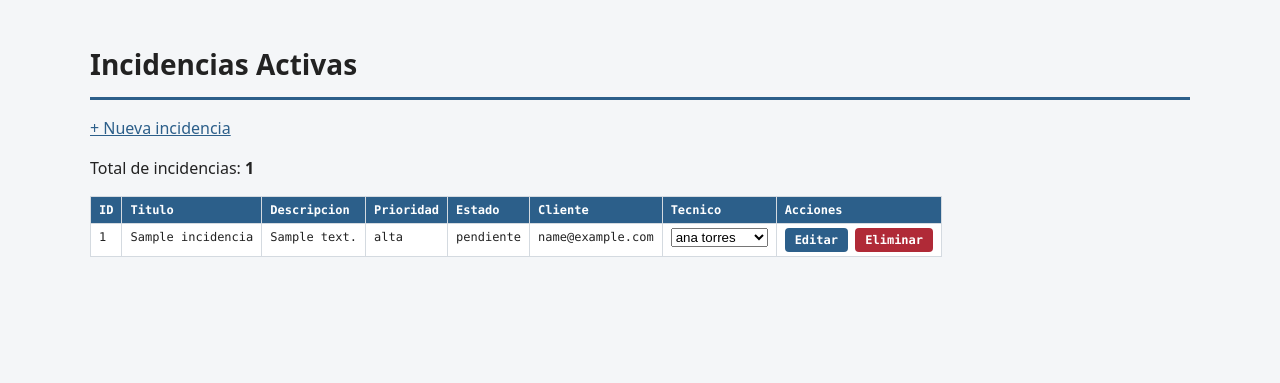
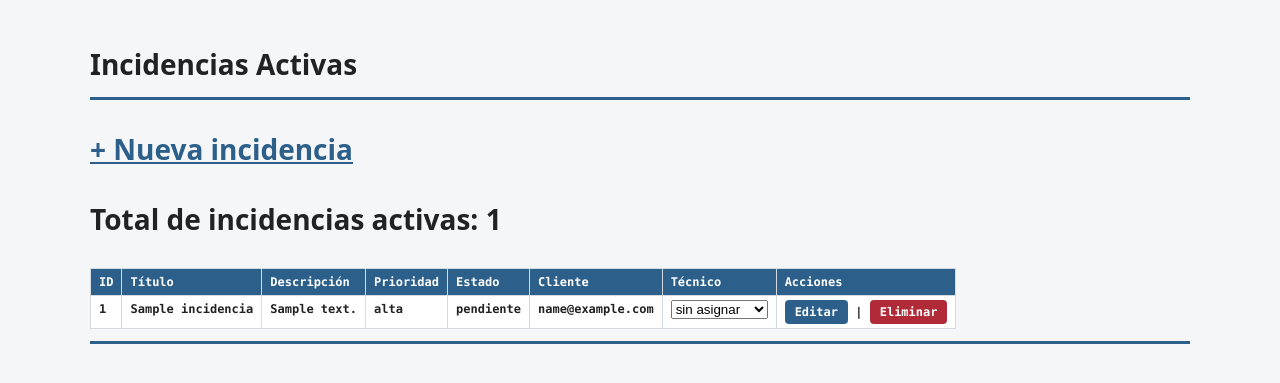
Before and after one commit to manueljesusjimenezromero-web/Miniproyecto-Taskshield, a PHP site: page / in a window 1280 px wide. Shown: the top 383 px of the page. Run offline with PHP 8.4, Linux system fonts and the light colour scheme; data comes from the database, SQL or seed files in the repository; tables that the repository leaves empty hold one stand-in row (values such as "Sample post"); a stand-in replaces the project's code that opens the database connection; some libraries are stand-ins or nearby versions.

Commit message:
Modification index.php

```diff
--- a/index.php
+++ b/index.php
@@ -2,65 +2,24 @@
 
 require_once __DIR__ . '/includes/conexion.php';
 
-// ---------------------------------------------------------------
-// Punto 4: asignacion avanzada con transaccion
-// ---------------------------------------------------------------
-if ($_SERVER['REQUEST_METHOD'] === 'POST') {
-
-    $idInc  = filter_input(INPUT_POST, 'id', FILTER_VALIDATE_INT);
-    $idTec  = filter_input(INPUT_POST, 'tecnico_id', FILTER_VALIDATE_INT) ?: null;
-    $estado = $idTec ? 'en proceso' : 'pendiente';
-
-    if (!$idInc) {
-        die('Identificador de incidencia no valido.');
-    }
-
-    try {
-        $pdo->beginTransaction();
-
-        // UPDATE 1: asignar el tecnico y cambiar el estado
-        $a = $pdo->prepare('update incidencias
-                               set tecnico_id = :tec,
-                                   estado = :estado
-                             where id = :id');
-        $a->execute([':tec' => $idTec, ':estado' => $estado, ':id' => $idInc]);
-
-        // UPDATE 2: incrementar el contador de tareas del tecnico
-        if ($idTec) {
-            $b = $pdo->prepare('update tecnicos
-                                   set tareas_activas = tareas_activas + 1
-                                 where id = :tec');
-            $b->execute([':tec' => $idTec]);
-        }
-
-        $pdo->commit();
-
-    } catch (PDOException $e) {
-        $pdo->rollBack();
-        error_log($e->getMessage());
-        die('Error al asignar la incidencia. No se ha guardado ningun cambio.');
-    }
-
-    header('Location: index.php');
-    exit;
-}
-
-// ---------------------------------------------------------------
-// Listado
-// ---------------------------------------------------------------
-$sql = 'select i.*, t.nombre as tecnico
-          from incidencias i
-          left join tecnicos t on t.id = i.tecnico_id
-         order by i.id asc';
+$sql = 'SELECT i.*
+               ,t.nombre AS tecnico
+          FROM incidencias i
+          LEFT JOIN tecnicos t ON t.id = i.tecnico_id
+         ORDER BY i.id ASC';
 
 $sentencia = $pdo->prepare($sql);
 $sentencia->execute();
 $incidencias = $sentencia->fetchAll(PDO::FETCH_ASSOC);
 $total = count($incidencias);
 
-$tec = $pdo->prepare('select id, nombre from tecnicos order by nombre asc');
+$tec=$pdo->prepare('SELECT nombre FROM tecnicos');
 $tec->execute();
 $tecnicos = $tec->fetchAll(PDO::FETCH_ASSOC);
+if ($total === 0) {
+    $pdo->exec("DELETE FROM incidencias");
+    $pdo->exec("ALTER TABLE incidencias AUTO_INCREMENT = 1");
+}
 ?>
 <!DOCTYPE html>
 <html lang="es">
@@ -70,33 +29,32 @@ $tecnicos = $tec->fetchAll(PDO::FETCH_ASSOC);
     <link rel="stylesheet" href="css.css">
 </head>
 <body>
-    <h1>Incidencias Activas</h1>
+    <h1>Incidencias Activas<h1>
+    <p><a href="nueva_incidencia.php">+ Nueva incidencia</a><p>
+    <p>Total de incidencias activas: <strong><?= $total ?></strong></p>
 
-    <p><a href="nueva_incidencia.php">+ Nueva incidencia</a></p>
+    <?php if ($total === 0):?>
 
-    <p>Total de incidencias: <strong><?= $total ?></strong></p>
-
-    <?php if ($total === 0): ?>
-
-        <p>No hay incidencias en este momento.</p>
+        <p>No hay incidencias activas en este momento.</p>
 
     <?php else: ?>
 
-        <table>
+        <table border="1" cellpadding="6" cellspacing="0">
             <thead>
                 <tr>
                     <th>ID</th>
-                    <th>Titulo</th>
-                    <th>Descripcion</th>
+                    <th>Título</th>
+                    <th>Descripción</th>
                     <th>Prioridad</th>
                     <th>Estado</th>
                     <th>Cliente</th>
-                    <th>Tecnico</th>
+                    <th>Técnico</th>
                     <th>Acciones</th>
                 </tr>
             </thead>
             <tbody>
-                <?php foreach ($incidencias as $inc): ?>
+                <?php foreach ($incidencias as $inc):  ?>
+
                     <tr>
                         <td><?= (int) $inc['id'] ?></td>
                         <td><?= htmlspecialchars($inc['titulo'], ENT_QUOTES, 'UTF-8') ?></td>
@@ -105,21 +63,17 @@ $tecnicos = $tec->fetchAll(PDO::FETCH_ASSOC);
                         <td><?= htmlspecialchars($inc['estado'], ENT_QUOTES, 'UTF-8') ?></td>
                         <td><?= htmlspecialchars($inc['email_cliente'], ENT_QUOTES, 'UTF-8') ?></td>
                         <td>
-                            <form method="post" action="index.php">
-                                <input type="hidden" name="id" value="<?= (int) $inc['id'] ?>">
-                                <select name="tecnico_id" onchange="this.form.submit()">
+                            <select name="tecnico_id" id="tecnico_id">
                                 <option value="">sin asignar</option>
                                 <?php foreach ($tecnicos as $tecnico): ?>
-                                        <option value="<?= (int) $tecnico['id'] ?>"
-                                            <?= $tecnico['id'] == $inc['tecnico_id'] ? 'selected' : '' ?>>
+                                    <option>
                                         <?= htmlspecialchars($tecnico['nombre'], ENT_QUOTES, 'UTF-8') ?>
                                     </option>
                                 <?php endforeach; ?>
                             </select>
-                            </form>
                         </td>
                         <td>
-                            <a class="editar" href="editar_incidencia.php?id=<?= (int) $inc['id'] ?>">Editar</a>
+                            <a class="editar" href="editar_incidencia.php?id=<?= (int) $inc['id'] ?>">Editar</a>      |
                             <a class="eliminar" href="eliminar_incidencia.php?id=<?= (int) $inc['id'] ?>">Eliminar</a>
                         </td>
                     </tr>
@@ -131,3 +85,5 @@ $tecnicos = $tec->fetchAll(PDO::FETCH_ASSOC);
 
 </body>
 </html>
+</body>
+<html>
```
Lines whose indentation alone changed are shown as unchanged.
